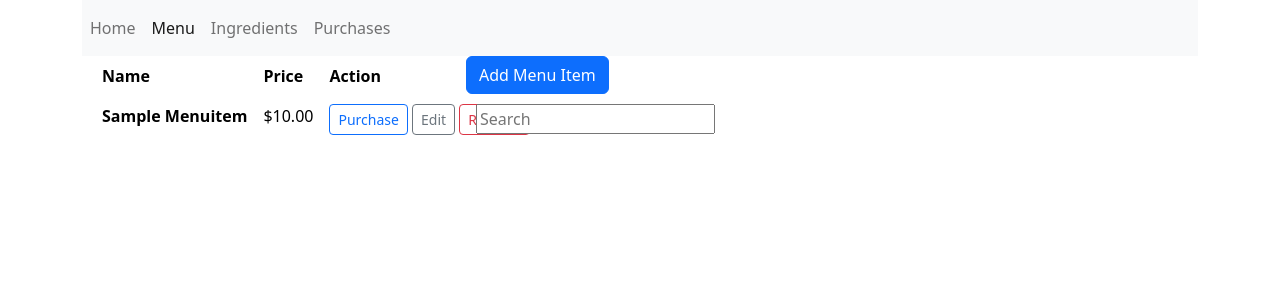
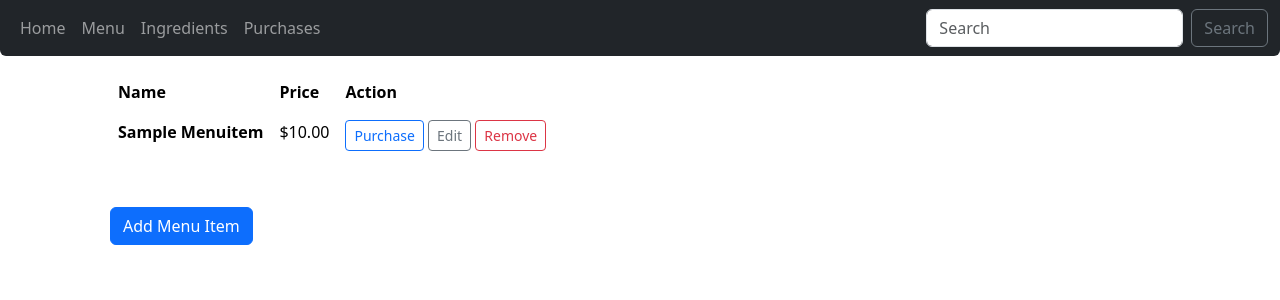
Before and after one commit to wadedjones/djangodelights, a Django app: page /menu_list in a window 1280 px wide. Shown: the top 300 px of the page. Run offline with Django 4.2, Linux system fonts and the light colour scheme; tables that the repository leaves empty hold one stand-in row (values such as "Sample post"); some libraries are stand-ins or nearby versions.

Commit message:
messed everything up basically and added search bar in nav

```diff
--- a/djangodelights/inventory/static/inventory/main.js
+++ b/djangodelights/inventory/static/inventory/main.js
@@ -1,28 +1,30 @@
-const url = window.location.href
+const url = window.location.origin
 const searchForm = document.getElementById('search-form')
 const searchInput = document.getElementById('search-input')
 const resultsBox = document.getElementById('results-box')
 const csrf = document.getElementsByName('csrfmiddlewaretoken')[0].value
 
-const sendSearchData = (menuItem) => {
+const sendSearchData = (recipe) => {
     $.ajax({
         type: 'POST',
-        url: 'search_purchases/',
+        url: 'search_recipe_list/',
         data: {
             'csrfmiddlewaretoken': csrf,
-            'menuItem': menuItem
+            'recipe': recipe
         },
         success: (res)=> {
             console.log(res)
             const data = res.data
             if (Array.isArray(data)) {
                 resultsBox.innerHTML = ""
-                data.forEach(menuItem=> {
+                console.log(url)
+                data.forEach(recipe=> {
                     resultsBox.innerHTML += `
-                        <a href="#" class="item">
+                        <a href="${url}/recipe_list/${recipe.pk}" class="item">
+
                             <div class="row mt-2 mb-2">
                                 <div class="col-10 results">
-                                <h5>${menuItem.title}</h5> $${menuItem.price}: ${menuItem.date}
+                                <h5>${recipe.title}</h5> $${recipe.price}
                                 </div>
                             </div>
 
--- a/djangodelights/inventory/static/inventory/menu_search.js
+++ /dev/null
@@ -1,56 +0,0 @@
-const url = window.location.href
-const searchForm = document.getElementById('search-form')
-const searchInput = document.getElementById('search-input')
-const resultsBox = document.getElementById('results-box')
-const csrf = document.getElementsByName('csrfmiddlewaretoken')[0].value
-
-const sendSearchData = (recipe) => {
-    $.ajax({
-        type: 'POST',
-        url: 'search_recipe_list/',
-        data: {
-            'csrfmiddlewaretoken': csrf,
-            'recipe': recipe
-        },
-        success: (res)=> {
-            console.log(res)
-            const data = res.data
-            if (Array.isArray(data)) {
-                resultsBox.innerHTML = ""
-                console.log(url)
-                data.forEach(recipe=> {
-                    resultsBox.innerHTML += `
-                        <a href="${url.slice(0, -9)}recipe_list/${recipe.pk}" class="item">
-
-                            <div class="row mt-2 mb-2">
-                                <div class="col-10 results">
-                                <h5>${recipe.title}</h5> $${recipe.price}
-                                </div>
-                            </div>
-
-                        </a>
-                    `
-                })
-            } else {
-                if (searchInput.value.length > 0) {
-                    resultsBox.innerHTML = `<b>${data}</b>`
-                } else {
-                    resultsBox.classList.add('not-visible')
-                }
-            }
-        },
-        error: (err)=> {
-            console.log(err)
-        }
-    })
-}
-
-searchInput.addEventListener('keyup', e=> {
-    console.log(e.target.value)
-
-    if (resultsBox.classList.contains('not-visible')){
-        resultsBox.classList.remove('not-visible')
-    }
-
-    sendSearchData(e.target.value)
-})
--- a/djangodelights/inventory/static/inventory/style.css
+++ b/djangodelights/inventory/static/inventory/style.css
@@ -1,8 +1,3 @@
-.nav nav-tabs {
-    margin: 10px 0 0 10px;
-}
-
-
 .search {
     margin: 10px;
 }
@@ -12,11 +7,9 @@
 }
 
 .results-card {
-    width: 50%;
     max-height: auto;
     border-radius: 7px;
     padding: 15px 15px;
-    box-shadow: 0 8px 8px 0 rgba(0,0,0,0.25);
 }
 
 .not-visible {
@@ -28,7 +21,7 @@
 }
 
 .results {
-    color:rgb(81, 89, 92)
+    color:rgb(255, 255, 255)
 }
 
 .menu-item {
@@ -41,7 +34,7 @@
 
 .menu-item-link a {
     text-decoration: none;
-    color: black;
+    color: rgb(0, 0, 0);
 }
 
 .menu-item-link a:hover {
--- a/djangodelights/inventory/templates/inventory/base.html
+++ b/djangodelights/inventory/templates/inventory/base.html
@@ -9,58 +9,58 @@
 
         {% bootstrap_css %}
         {% bootstrap_javascript %}
-        <script src="https://code.jquery.com/jquery-3.5.1.min.js"></script>
 
         {% block title %}{% endblock title %}
-        {% block scripts %}{% endblock scripts %}
+        {% block scripts %}
+            <script src="{% static 'inventory/main.js' %}" defer></script>
+            <script src="https://code.jquery.com/jquery-3.5.1.min.js"></script>
+        {% endblock %}
         <link rel="stylesheet" href="{% static 'inventory/style.css' %}">
 
     </head>
     <body>
-    <body>
-        <div class="container">
-            <nav class="navbar navbar-expand-lg navbar-light bg-light">
+        <nav class="navbar navbar-expand-lg navbar-dark bg-dark rounded-bottom">
+            <div class="container-fluid">
                 <ul class="navbar-nav">
-                    <li class="nav-item">
-                        {% if request.resolver_match.url_name == 'home' %}
-                            <a class="nav-link active" aria-current="page" href="{% url 'home' %}">Home</a>
-                        {% else %}
-                            <a class="nav-link" href="{% url 'home' %}">Home</a>
-                        {% endif %}
+                    <li class="navb-item">
+                        <a class="nav-link" href="{% url 'home' %}">Home</a>
                     </li>
                     <li class="nav-item">
-                        {% if request.resolver_match.url_name == 'menulist' or request.resolver_match.url_name == 'addmenuitem' %}
-                        <a class="nav-link active" aria-current="page" href="{% url 'menulist' %}">Menu</a>
-                        {% else %}
                         <a class="nav-link" href="{% url 'menulist' %}">Menu</a>
-                        {% endif %}
                     </li>
                     <li class="nav-item">
-                        {% if request.resolver_match.url_name == 'ingredientlist' or request.resolver_match.url_name == 'addingredient' %}
-                        <a class="nav-link active" aria-current="page" href="{% url 'ingredientlist' %}">Ingredients</a>
-                        {% else %}
                         <a class="nav-link" href="{% url 'ingredientlist' %}">Ingredients</a>
-                        {% endif %}
                     </li>
-
                     <li class="nav-item">
-                        {% if request.resolver_match.url_name == 'archiveweek' %}
-                        {% now "Y" as year %}
-                        {% now "W" as current_week %}
-                        <a class="nav-link active" aria-current="page" href="{% url 'archiveweek' year current_week %}">Purchases</a>
-                        {% else %}
-                        {% now "Y" as year %}
-                        {% now "W" as current_week %}
-                        <a class="nav-link" href="{% url 'archiveweek' year current_week %}">Purchases</a>
-                        {% endif %}
+                        {% now "Y" as c_year %}
+                        {% now "W" as c_week %}
+                        <a class="nav-link" href="{% url 'archiveweek' c_year c_week %}">Purchases</a>
                     </li>
                 </ul>
-            </nav>
-        </div>
+                <form class="d-flex" id="search-form">
+                    {% csrf_token %}
+                    <input class="form-control me-2" id="search-input" type="search" placeholder="Search">
+                    <button class="btn btn-outline-secondary" type="submit">Search</button>
+                </form>
+
+
+            </div>
+        </nav>
         <main role="main" class="container">
             <div>
-                {% block content %}
-                {% endblock %}
+                <div class="row">
+                    <div class="col col-auto">
+                        {% block content %}
+                        {% endblock %}
+                    </div>
+                    <div class="row justify-content-end">
+                        <div class="col col-6 bg-dark rounded-bottom">
+                            <div id="results-box" class="results-card not-visible"></div>
+                    </div>
+
+                    </div>
+                </div>
+
             </div>
         </main>
         <script src="https://cdn.jsdelivr.net/npm/bootstrap@5.1.3/dist/js/bootstrap.bundle.min.js" integrity="sha384-ka7Sk0Gln4gmtz2MlQnikT1wXgYsOg+OMhuP+IlRH9sENBO0LRn5q+8nbTov4+1p" crossorigin="anonymous"></script>
--- a/djangodelights/inventory/templates/inventory/menu_list.html
+++ b/djangodelights/inventory/templates/inventory/menu_list.html
@@ -9,14 +9,10 @@
 <title>Menu Items</title>
 {% endblock %}
 
-{% block scripts %}
-    <script src="{% static 'inventory/menu_search.js' %}" defer></script>
-{% endblock scripts %}
-
 {% block content %}
 <div class="container">
     <div class="row">
-        <div class="col-4">
+        <div class="col-4 m-3">
             <table id="menu-table" class="table table-hover table-borderless" style="white-space:nowrap; width:1%">
                 <thead>
                     <th scope="col">Name</th>
@@ -41,16 +37,10 @@
                 </tbody>
             </table>
         </div>
-        <div class="col-auto">
-            <a href="{% url 'addmenuitem' %}">
-                <button type="button" class="btn btn-primary">Add Menu Item</button></a>
-            <form id="search-form" autocomplete="off">
-                {% csrf_token %}
-                <input type="text" id="search-input" class="search" placeholder="Search"/>
-            </form>
-        </div>
-        <div class="col-5">
-            <div id="results-box" class="results-card not-visible">
+    <div class="row">
+        <div class="col m-3">
+        <a href="{% url 'addmenuitem' %}">
+            <button type="button" class="btn btn-primary">Add Menu Item</button></a>
         </div>
     </div>
 </div>
@@ -66,5 +56,12 @@
 
     </div>
 </div>
+<form id="search-form" autocomplete="off">
+                {% csrf_token %}
+                <input type="text" id="search-input" class="search" placeholder="Search"/>
+            </form>
+        </div>
+        <div class="col-5">
+            <div id="results-box" class="results-card not-visible">
 -->
 {% endblock %}
--- a/djangodelights/inventory/urls.py
+++ b/djangodelights/inventory/urls.py
@@ -13,7 +13,6 @@ urlpatterns = [
     path('delete_menu_item/<str:pk>', views.delete_menu_item, name='deletemenuitem'),
     path('recipe_list/<str:pk>/', views.recipe_list, name='recipelist'),
     path('purchase/<str:pk>', views.purchase_item, name='purchaseitem'),
-    path('total_purchases', views.total_purchases, name='totalpurchases'),
     path('search_purchases/', views.search_purchases, name='searchpurchases'),
     path('search_recipe_list/', views.search_recipe_list, name='searchrecipelist'),
     path('<int:year>/week/<int:week>/', views.PurchaseWeekArchiveView.as_view(), name='archiveweek')
--- a/djangodelights/inventory/views.py
+++ b/djangodelights/inventory/views.py
@@ -114,12 +114,6 @@ def purchase_item(request, pk):
     context = {'menu_item': menu_item}
     return render(request, 'inventory/purchase.html', context)
 
-def total_purchases(request):
-    purchases = Purchases.objects.all()
-    context = {'purchases': purchases}
-    return render(request, 'inventory/total_purchases.html', context)
-
-
 def search_purchases(request):
     if request.accepts('application/json'):
         res = None
```
Also changed, not shown: djangodelights/inventory/templates/inventory/total_purchases.html (deleted, +0 -38 lines).
